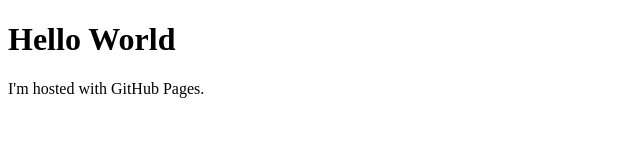
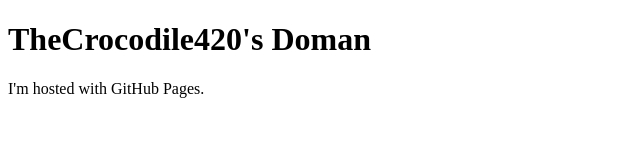
Before and after one commit to TheCrocodile420/TheCrocodile420.github.io, a plain HTML site: page index.html in a window 1280 px wide. Shown: the whole page, without its empty margins (0-640 px from the left). Drawn offline with Linux system fonts and the light colour scheme.

Commit message:
Update index.html

```diff
--- a/index.html
+++ b/index.html
@@ -1,7 +1,7 @@
 <!DOCTYPE html>
 <html>
 <body>
-<h1>Hello World</h1>
+<h1>TheCrocodile420's Doman</h1>
 <p>I'm hosted with GitHub Pages.</p>
 </body>
 </html>
```
